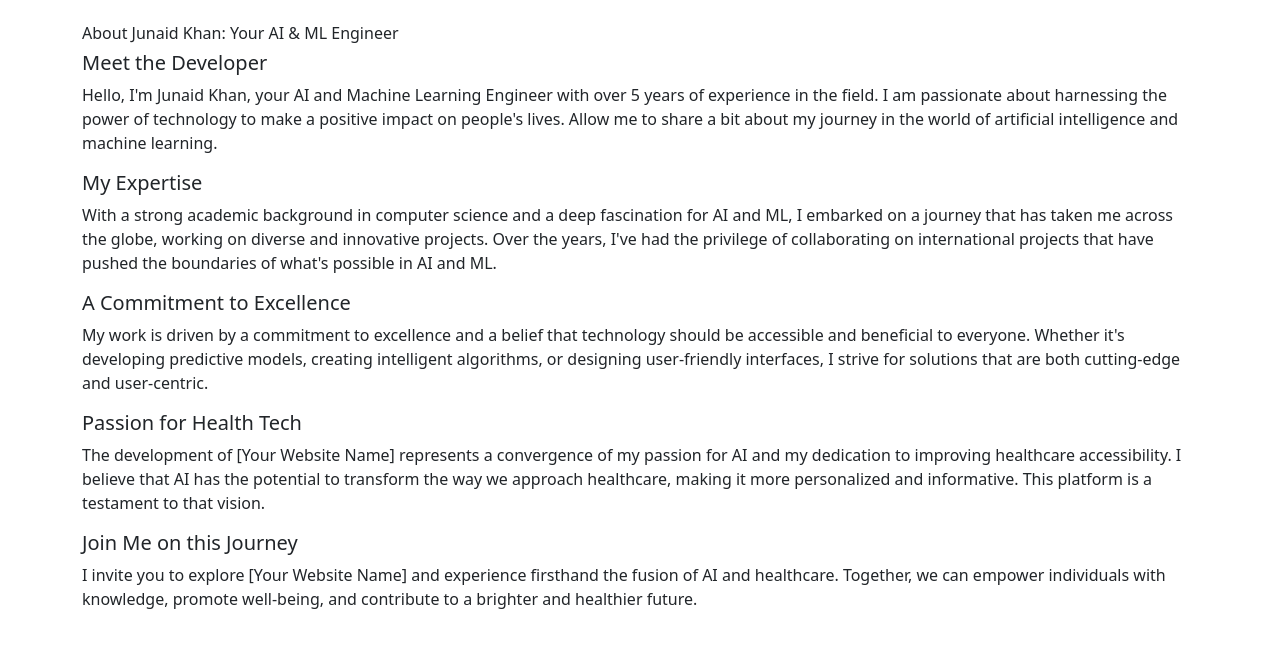
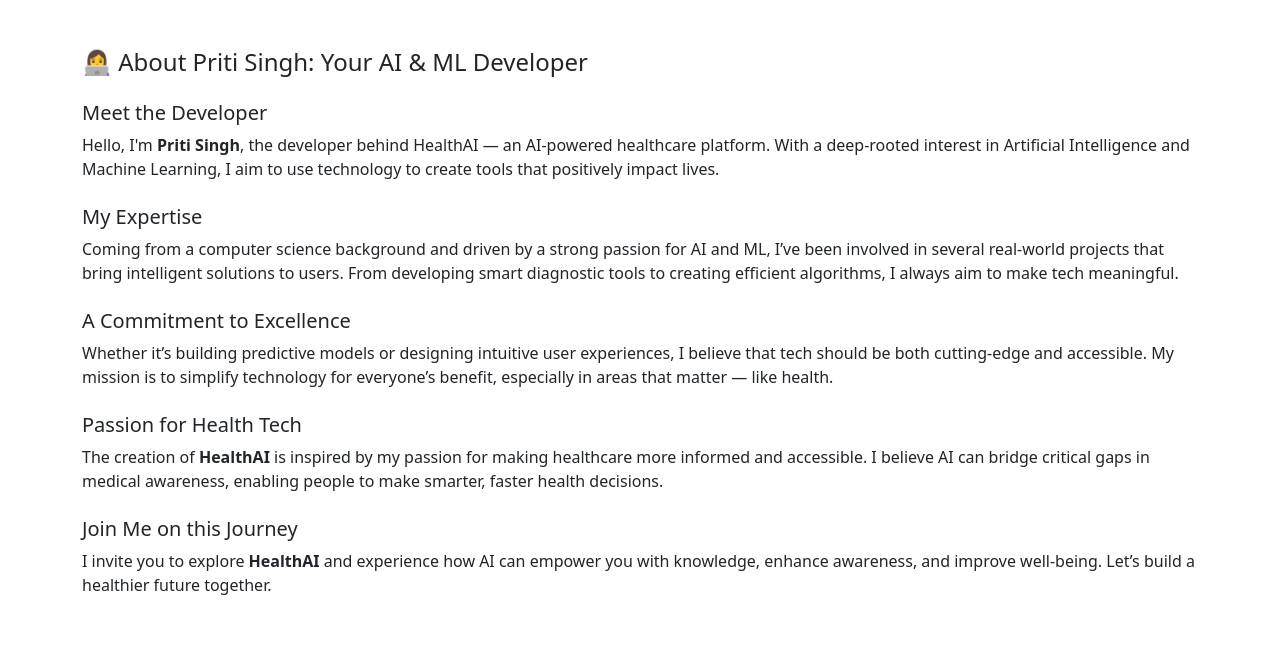
Before and after one commit to pritisingh-09/medicine-recommendation-system, a Flask app: page /developer in a window 1280 px wide. Shown: the top 648 px of the page. Run offline with Flask 3, Linux system fonts and the light colour scheme; parts of the project's set-up code (start-up, migrations or seed data) failed here and were passed over.

Commit message:
Updated developer.html

```diff
--- a/templates/developer.html
+++ b/templates/developer.html
@@ -3,35 +3,29 @@
   <head>
     <meta charset="utf-8">
     <meta name="viewport" content="width=device-width, initial-scale=1">
-    <title>Bootstrap demo</title>
+    <title>Meet the Developer - HealthAI</title>
     <link href="https://cdn.jsdelivr.net/npm/bootstrap@5.3.1/dist/css/bootstrap.min.css" rel="stylesheet" integrity="sha384-4bw+/aepP/YC94hEpVNVgiZdgIC5+VKNBQNGCHeKRQN+PtmoHDEXuppvnDJzQIu9" crossorigin="anonymous">
   </head>
   <body>
+    <div class="container my-5">
+      <h4 class="mb-3">👩‍💻 About Priti Singh: Your AI & ML Developer</h4>
 
-  <div class="container my-4 mt-4">
-<h6>    About Junaid Khan: Your AI & ML Engineer
-</h6>
-<h5>Meet the Developer</h5>
+      <h5 class="mt-4">Meet the Developer</h5>
+      <p>Hello, I'm <strong>Priti Singh</strong>, the developer behind HealthAI — an AI-powered healthcare platform. With a deep-rooted interest in Artificial Intelligence and Machine Learning, I aim to use technology to create tools that positively impact lives.</p>
 
-<p>Hello, I'm Junaid Khan, your AI and Machine Learning Engineer with over 5 years of experience in the field. I am passionate about harnessing the power of technology to make a positive impact on people's lives. Allow me to share a bit about my journey in the world of artificial intelligence and machine learning.
-</p>
-<h5>My Expertise
-</h5>
-<p>With a strong academic background in computer science and a deep fascination for AI and ML, I embarked on a journey that has taken me across the globe, working on diverse and innovative projects. Over the years, I've had the privilege of collaborating on international projects that have pushed the boundaries of what's possible in AI and ML.
-</p>
-<h5>A Commitment to Excellence
-</h5>
-<p>My work is driven by a commitment to excellence and a belief that technology should be accessible and beneficial to everyone. Whether it's developing predictive models, creating intelligent algorithms, or designing user-friendly interfaces, I strive for solutions that are both cutting-edge and user-centric.
-</p>
-<h5>Passion for Health Tech
-</h5>
-<p>The development of [Your Website Name] represents a convergence of my passion for AI and my dedication to improving healthcare accessibility. I believe that AI has the potential to transform the way we approach healthcare, making it more personalized and informative. This platform is a testament to that vision.
-</p>
-<h5>Join Me on this Journey
-</h5>
-<p>I invite you to explore [Your Website Name] and experience firsthand the fusion of AI and healthcare. Together, we can empower individuals with knowledge, promote well-being, and contribute to a brighter and healthier future.
-</p>
-  </div>
+      <h5 class="mt-4">My Expertise</h5>
+      <p>Coming from a computer science background and driven by a strong passion for AI and ML, I’ve been involved in several real-world projects that bring intelligent solutions to users. From developing smart diagnostic tools to creating efficient algorithms, I always aim to make tech meaningful.</p>
+
+      <h5 class="mt-4">A Commitment to Excellence</h5>
+      <p>Whether it’s building predictive models or designing intuitive user experiences, I believe that tech should be both cutting-edge and accessible. My mission is to simplify technology for everyone’s benefit, especially in areas that matter — like health.</p>
+
+      <h5 class="mt-4">Passion for Health Tech</h5>
+      <p>The creation of <strong>HealthAI</strong> is inspired by my passion for making healthcare more informed and accessible. I believe AI can bridge critical gaps in medical awareness, enabling people to make smarter, faster health decisions.</p>
+
+      <h5 class="mt-4">Join Me on this Journey</h5>
+      <p>I invite you to explore <strong>HealthAI</strong> and experience how AI can empower you with knowledge, enhance awareness, and improve well-being. Let’s build a healthier future together.</p>
+    </div>
+
     <script src="https://cdn.jsdelivr.net/npm/bootstrap@5.3.1/dist/js/bootstrap.bundle.min.js" integrity="sha384-HwwvtgBNo3bZJJLYd8oVXjrBZt8cqVSpeBNS5n7C8IVInixGAoxmnlMuBnhbgrkm" crossorigin="anonymous"></script>
   </body>
 </html>
```
